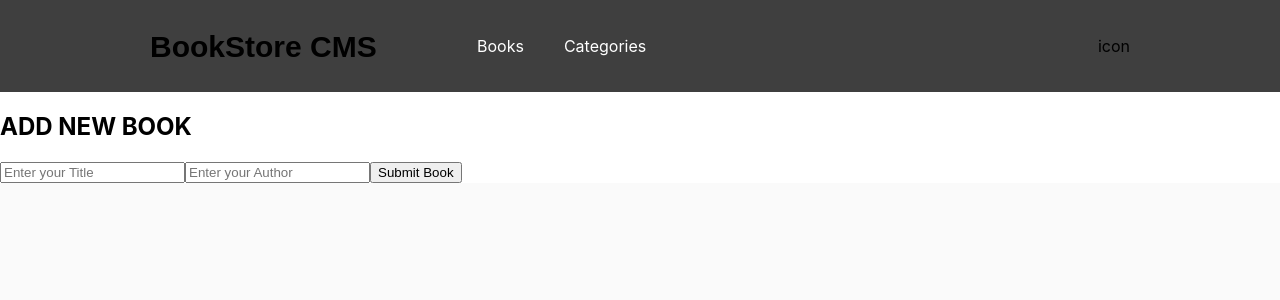
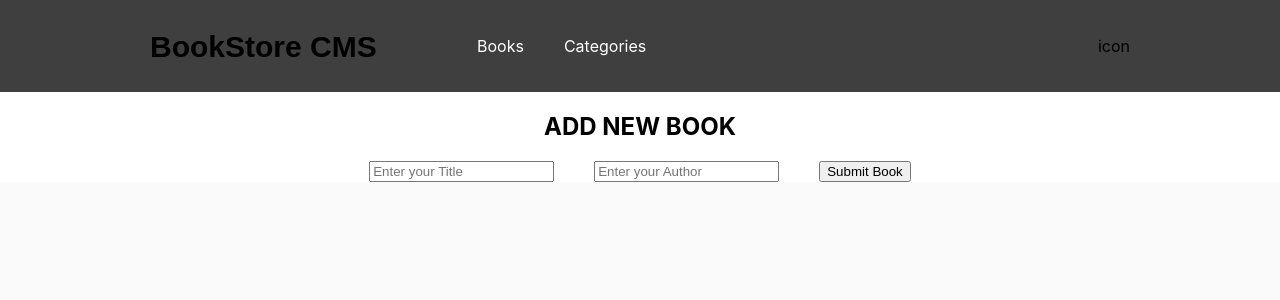
Before and after one commit to ridwanediallo/Bookstore-CMS, a React (Create React App) app: page / in a window 1280 px wide. Shown: the top 300 px of the page. Built offline with nearby package versions, Linux system fonts and the light colour scheme.

Commit message:
Update AddBook component style and Add removeBook reducer

```diff
--- /dev/null
+++ b/src/components/AddBook.css
@@ -0,0 +1,34 @@
+form {
+    display: flex;
+    justify-content: center;
+    align-items: center;
+    gap: 40px;
+}
+
+.title {
+  width: 8.5rem;
+  height: 2.813rem;
+  margin: 1.188rem 2.125rem 0 0;
+  padding: 0.813rem 35.688rem 0.813rem 1.063rem;
+  border-radius: 4px;
+  border: solid 1px gray;
+  background-color: #fff;
+}
+.author {
+  width: 1.5rem;
+  height: 2.813rem;
+  margin: 1.188rem 2.125rem 0 0;
+  padding: 0.813rem 35.688rem 0.813rem 1.063rem;
+  border-radius: 4px;
+  border: solid 1px gray;
+  background-color: #fff;
+}
+
+.form-section {
+    display: flex;
+    flex-direction: column;
+}
+
+.form-title {
+    align-self: center;
+}
--- a/src/components/AddBook.js
+++ b/src/components/AddBook.js
@@ -1,6 +1,7 @@
 import React, { useState } from 'react';
 import { useDispatch } from 'react-redux';
 import { nanoid } from '@reduxjs/toolkit';
+import './AddBook.css'
 
 import { bookAdded } from '../redux/books/bookSlice';
 
@@ -26,16 +27,18 @@ const AddBook = () => {
   };
 
   return (
-    <section>
-      <h1>ADD NEW BOOK</h1>
+    <section className="form-section">
+      <h1 className="form-title">ADD NEW BOOK</h1>
       <form onSubmit={addBookHandler}>
         <input
+          // className="title"
           type="text"
           placeholder="Enter your Title"
           value={title}
           onChange={onTitleChange}
         />
         <input
+          // className="author"
           type="text"
           placeholder="Enter your Author"
           value={author}
--- a/src/components/BookList.css
+++ b/src/components/BookList.css
@@ -3,7 +3,6 @@
   margin: 0;
   padding: 0;
   display: flex;
-  flex-direction: column;
   justify-content: center;
   align-items: center;
 }
--- a/src/components/BookList.js
+++ b/src/components/BookList.js
@@ -1,10 +1,15 @@
 import React from 'react';
-import { useSelector } from 'react-redux';
-import { selectBooks } from '../redux/books/bookSlice';
+import { useSelector, useDispatch } from 'react-redux';
+import { removeBook, selectBooks } from '../redux/books/bookSlice';
 import './BookList.css';
 
 const BookList = () => {
   const books = useSelector(selectBooks);
+  const dispatch = useDispatch();
+
+  // const removeBookHandler = (index) => {
+  //   dispatch(removeBook(index));
+  // };
 
   return (
     <ul className="list-group">
@@ -14,8 +19,15 @@ const BookList = () => {
           <p>{book.author}</p>
           <div className="btns">
             <button type="button">Comment</button>|
-            <button type="button">Remove</button>|
-            <button type="button">Edit</button>
+            <button
+              type="button"
+              onClick={() => {
+                dispatch(removeBook({ id: book.id }));
+              }}
+            >
+              Remove
+            </button>
+            |<button type="button">Edit</button>
           </div>
         </li>
       ))}
--- a/src/redux/books/bookSlice.js
+++ b/src/redux/books/bookSlice.js
@@ -2,14 +2,18 @@ import { createSlice } from '@reduxjs/toolkit';
 
 export const bookSlice = createSlice({
   name: 'books',
-  initialState: [],
+  initialState: {books: []},
   reducers: {
-    bookAdded(state, action) {
-      state.push(action.payload);
+    bookAdded: (state, action) => {
+      state.books.push(action.payload);
+    },
+    removeBook: (state, action) => {
+      // const {index} = action.payload;
+      state.books.filter((book) => book.id !== action.payload.id);
     },
   },
 });
 
-export const selectBooks = (state) => state.books;
-export const { bookAdded } = bookSlice.actions;
+export const selectBooks = (state) => state.books.books;
+export const { bookAdded, removeBook } = bookSlice.actions;
 export default bookSlice.reducer;
```
